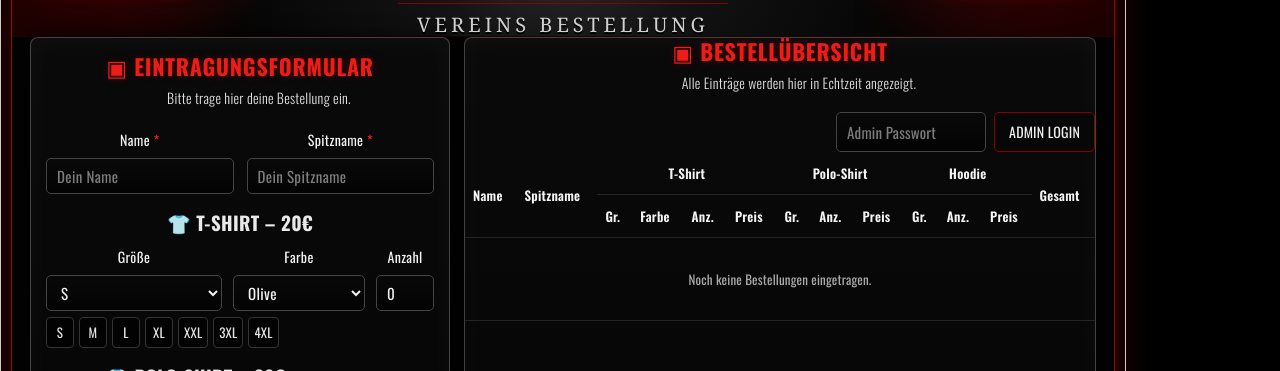
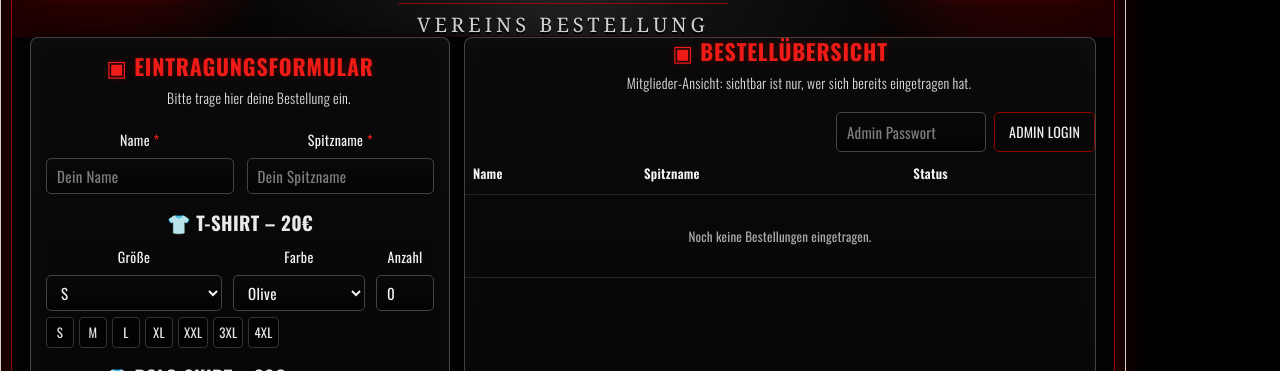
Before and after one commit to DemonLordsGermany/Demonlords-bestellung, a React (Vite) app: page / in a window 1280 px wide. Shown: the part 144-515 px from the top of the page. Built offline with nearby package versions, Linux system fonts and the light colour scheme; a web font is replaced by a local one.

Commit message:
Update App.jsx

```diff
--- a/src/App.jsx
+++ b/src/App.jsx
@@ -211,11 +211,15 @@ export default function App() {
               </form>
             </section>
 
-            <section className="panel overviewPanel">
+            <section className={`panel overviewPanel ${isAdmin ? "adminView" : ""}`}>
               <div className="overviewHead">
                 <div>
                   <h3 className="redTitle">▣ BESTELLÜBERSICHT</h3>
-                  <p className="smallText">Alle Einträge werden hier in Echtzeit angezeigt.</p>
+                  <p className="smallText">
+                    {isAdmin
+                      ? "Admin-Ansicht: vollständige Bestellliste mit Preisen."
+                      : "Mitglieder-Ansicht: sichtbar ist nur, wer sich bereits eingetragen hat."}
+                  </p>
                 </div>
 
                 <div className="adminBox">
@@ -241,6 +245,7 @@ export default function App() {
 
               <div className="tableWrap">
                 <table>
+                  {isAdmin ? (
                     <thead>
                       <tr>
                         <th rowSpan="2">Name</th>
@@ -249,7 +254,7 @@ export default function App() {
                         <th colSpan="3">Polo-Shirt</th>
                         <th colSpan="3">Hoodie</th>
                         <th rowSpan="2">Gesamt</th>
-                      {isAdmin && <th rowSpan="2"></th>}
+                        <th rowSpan="2"></th>
                       </tr>
                       <tr>
                         <th>Gr.</th><th>Farbe</th><th>Anz.</th><th>Preis</th>
@@ -257,16 +262,27 @@ export default function App() {
                         <th>Gr.</th><th>Anz.</th><th>Preis</th>
                       </tr>
                     </thead>
+                  ) : (
+                    <thead>
+                      <tr>
+                        <th>Name</th>
+                        <th>Spitzname</th>
+                        <th>Status</th>
+                      </tr>
+                    </thead>
+                  )}
 
                   <tbody>
                     {orders.length === 0 && (
                       <tr>
-                        <td colSpan={isAdmin ? 14 : 13} className="empty">Noch keine Bestellungen eingetragen.</td>
+                        <td colSpan={isAdmin ? 14 : 3} className="empty">Noch keine Bestellungen eingetragen.</td>
                       </tr>
                     )}
 
                     {orders.map((o, i) => (
                       <tr key={i}>
+                        {isAdmin ? (
+                          <>
                             <td>{o.name}</td>
                             <td>{o.nick}</td>
                             <td>{o.tshirtSize}</td>
@@ -280,10 +296,16 @@ export default function App() {
                             <td>{o.hoodieQty}</td>
                             <td>{euro(o.hoodieQty * prices.hoodie)}</td>
                             <td className="price">{euro(calc(o))}</td>
-                        {isAdmin && (
                             <td>
                               <button className="delete" onClick={() => deleteOrder(i)}>🗑</button>
                             </td>
+                          </>
+                        ) : (
+                          <>
+                            <td>{o.name}</td>
+                            <td>{o.nick || "-"}</td>
+                            <td className="memberStatus">Eingetragen</td>
+                          </>
                         )}
                       </tr>
                     ))}
@@ -410,9 +432,9 @@ textarea{height:40px;padding-top:9px;resize:none}
 .submit:hover,.export:hover,.delete:hover{filter:brightness(1.15)}.privacy{margin:-5px 0 0;text-align:center;color:#aaa;font-size:12px;font-weight:300}
 
 .overviewHead{$1}.adminBox{display:flex;align-items:flex-start;justify-content:flex-end}.adminForm{display:grid;grid-template-columns:150px auto;gap:8px;align-items:start}.adminForm input{height:40px;margin:0}.adminForm button,.logout{height:40px;border:1px solid #8b0000;background:#070707;color:#eee;border-radius:5px;padding:0 14px;font-family:'Oswald',Arial,sans-serif;font-size:14px;text-transform:uppercase;cursor:pointer}.adminForm span{grid-column:1/3;color:#ff1c15;font-size:12px;text-align:right}.adminActive{display:flex;gap:8px;align-items:center}.logout{border-color:#555;color:#bbb}.export{align-self:start;border:1px solid #8b0000;background:#070707;color:#eee;border-radius:5px;padding:10px 18px;font-family:'Oswald',Arial,sans-serif;font-size:15px;text-transform:uppercase;cursor:pointer;letter-spacing:.03em}
-.tableWrap{overflow:auto;flex:1;min-height:225px;max-height:46vh}table{width:100%;min-width:0;border-collapse:collapse;font-size:13px;table-layout:auto}th,td{padding:8px 8px;border-bottom:1px solid #242424;text-align:left;white-space:nowrap}th{color:#f5f5f5;font-weight:600;letter-spacing:.02em}th[colspan]{text-align:center}tr:hover td{background:rgba(255,255,255,.035)}.price{color:#ff1610;font-weight:700}.delete{border:1px solid #b00000;color:#ff1610;background:transparent;border-radius:5px;padding:5px 7px;cursor:pointer}.empty{text-align:center;color:#aaa;padding:28px}
+.tableWrap{overflow:auto;flex:1;min-height:225px;max-height:46vh}table{width:100%;min-width:0;border-collapse:collapse;font-size:13px;table-layout:auto}th,td{padding:8px 8px;border-bottom:1px solid #242424;text-align:left;white-space:nowrap}th{color:#f5f5f5;font-weight:600;letter-spacing:.02em}th[colspan]{text-align:center}tr:hover td{background:rgba(255,255,255,.035)}.price{color:#ff1610;font-weight:700}.memberStatus{color:#55ff7a;font-weight:700}.delete{border:1px solid #b00000;color:#ff1610;background:transparent;border-radius:5px;padding:5px 7px;cursor:pointer}.empty{text-align:center;color:#aaa;padding:28px}
 
-.bottomCards{display:grid;grid-template-columns:1.15fr .95fr;gap:14px;padding:14px;flex:0 0 auto}.card{border:1px solid #505050;border-radius:8px;background:rgba(0,0,0,.55);padding:18px 24px;box-shadow:inset 0 0 28px rgba(255,255,255,.035)}.card h3{margin:0 0 14px;text-align:center;color:#f01b15;font-size:22px;font-weight:700;text-transform:uppercase;letter-spacing:.03em}.summaryLine{display:grid;grid-template-columns:38px 1fr 72px 105px;align-items:center;gap:7px;margin-bottom:7px;font-size:18px}.summaryLine span,.priceLine span{font-size:28px;filter:saturate(1.25)}.summaryLine em,.priceLine em{font-style:normal}.total{display:flex;justify-content:space-between;margin-top:12px;padding-top:12px;border-top:1px solid #555;color:#f01b15;font-size:26px;font-weight:700}.priceLine{display:grid;grid-template-columns:42px 1fr auto;align-items:center;gap:10px;padding:10px 0;border-bottom:1px solid #333;font-size:18px}.priceLine:last-child{border-bottom:0}
+.bottomCards{display:grid;grid-template-columns:1.15fr .95fr;gap:14px;padding:14px;flex:0 0 auto}.overviewPanel:not(.adminView) .bottomCards{display:none}.card{border:1px solid #505050;border-radius:8px;background:rgba(0,0,0,.55);padding:18px 24px;box-shadow:inset 0 0 28px rgba(255,255,255,.035)}.card h3{margin:0 0 14px;text-align:center;color:#f01b15;font-size:22px;font-weight:700;text-transform:uppercase;letter-spacing:.03em}.summaryLine{display:grid;grid-template-columns:38px 1fr 72px 105px;align-items:center;gap:7px;margin-bottom:7px;font-size:18px}.summaryLine span,.priceLine span{font-size:28px;filter:saturate(1.25)}.summaryLine em,.priceLine em{font-style:normal}.total{display:flex;justify-content:space-between;margin-top:12px;padding-top:12px;border-top:1px solid #555;color:#f01b15;font-size:26px;font-weight:700}.priceLine{display:grid;grid-template-columns:42px 1fr auto;align-items:center;gap:10px;padding:10px 0;border-bottom:1px solid #333;font-size:18px}.priceLine:last-child{border-bottom:0}
 footer{margin:0 18px 14px;border:1px solid #242424;border-radius:8px;background:#050505;color:#d0d0d0;text-align:center;padding:11px;font-family:'Rye',Georgia,serif;font-size:12px;letter-spacing:.2em;text-transform:uppercase;flex:0 0 auto}
 
 @media(max-width:1200px){.frame{min-height:auto}.hero{height:auto;min-height:185px}.content{grid-template-columns:1fr}.formPanel{height:auto;overflow:visible}.overviewPanel{height:auto}.tableWrap{max-height:none;flex:none}.logo{width:140px}.headline{padding-left:155px;padding-right:155px}.headline h1{font-size:54px}.headline h2{font-size:32px}.headline p{font-size:18px}}
```
Lines whose indentation alone changed are shown as unchanged.
